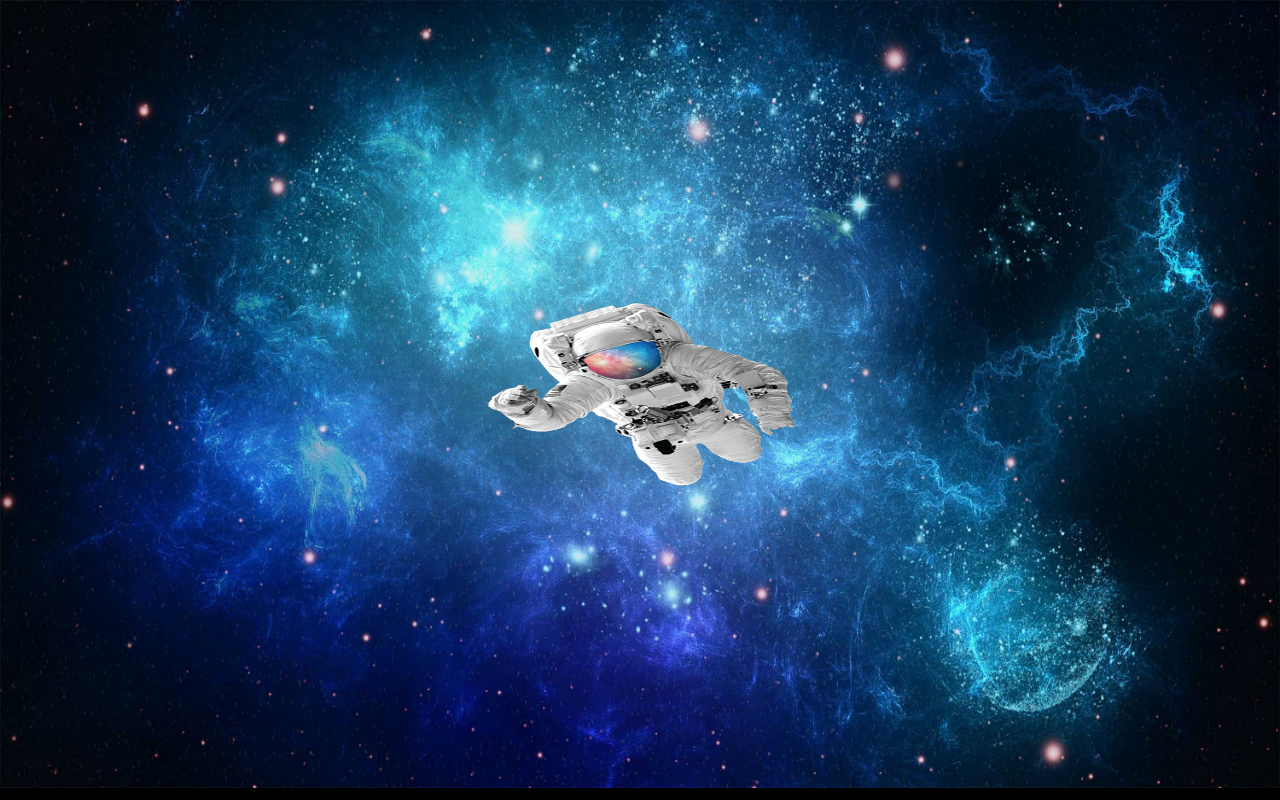
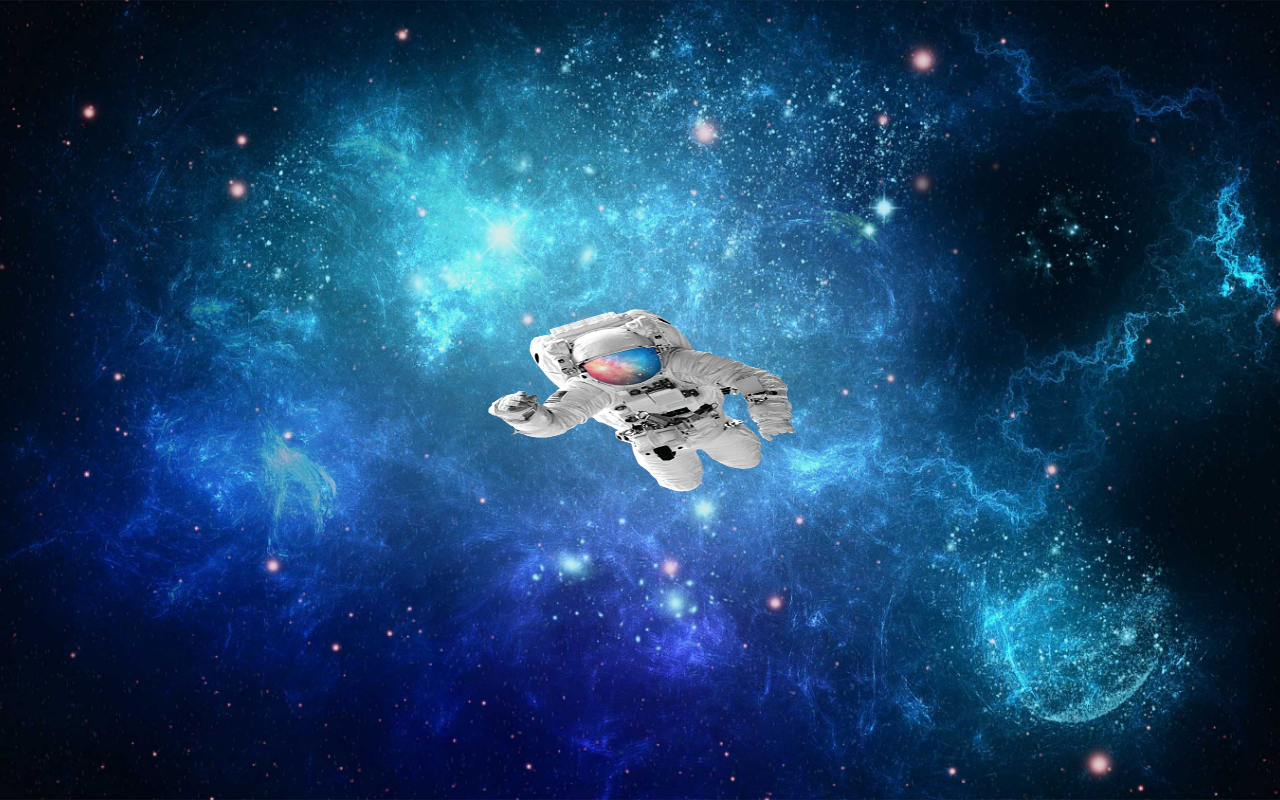
Before and after one commit to Washingtonleo/html-css, a plain HTML site: page exercicios/0desafios/d011/index.html in a window 1280 px wide. Drawn offline with Linux system fonts and the light colour scheme.

Commit message:
Update index.html

```diff
--- a/exercicios/0desafios/d011/index.html
+++ b/exercicios/0desafios/d011/index.html
@@ -8,11 +8,13 @@
         body{
 
             background: url('imagens/espaco.jpg');
-            background-size: 100% 100%;
-            height: 94vh;
+            background-size: cover;
+            height: 100vh;
+
             position: relative;
             background-color: black;
-            padding: 10px;
+            padding: 0px;
+            margin: 0px;
             background-position: center center;
             background-repeat: no-repeat;
 
```
